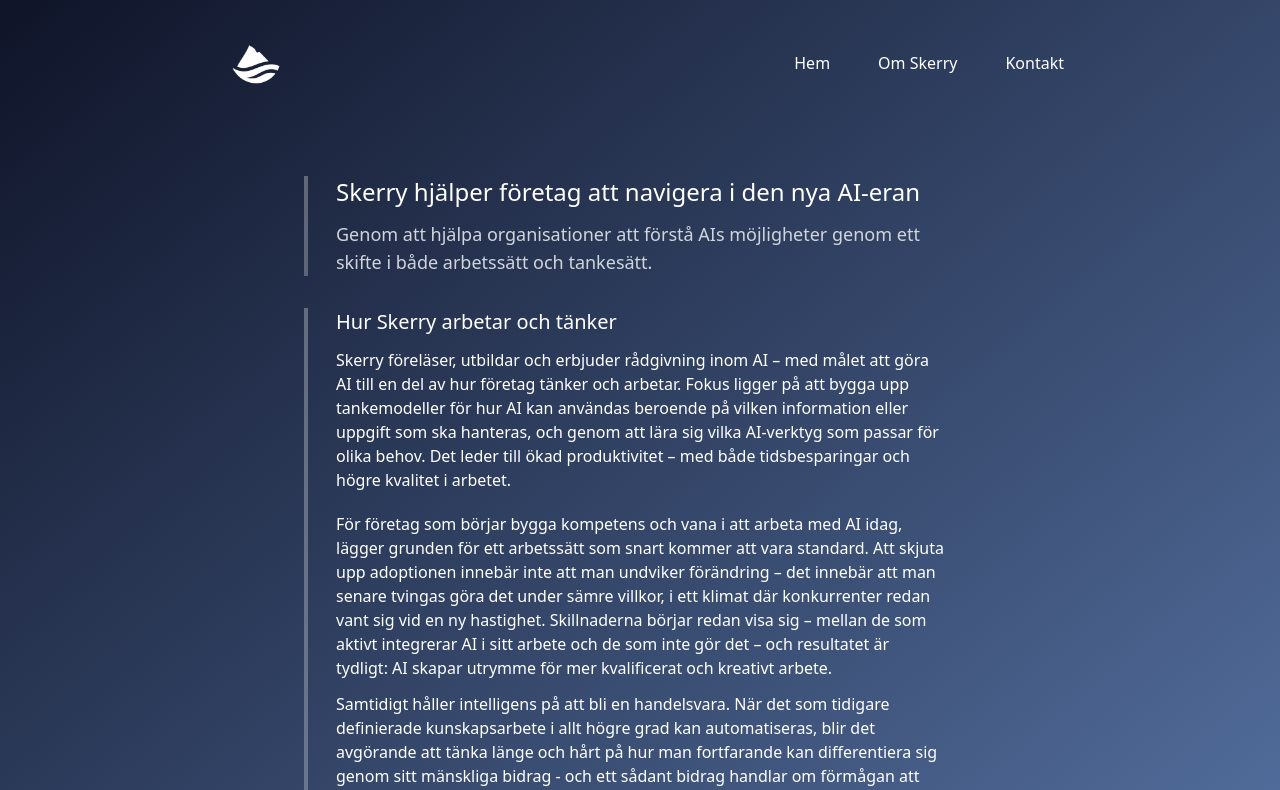
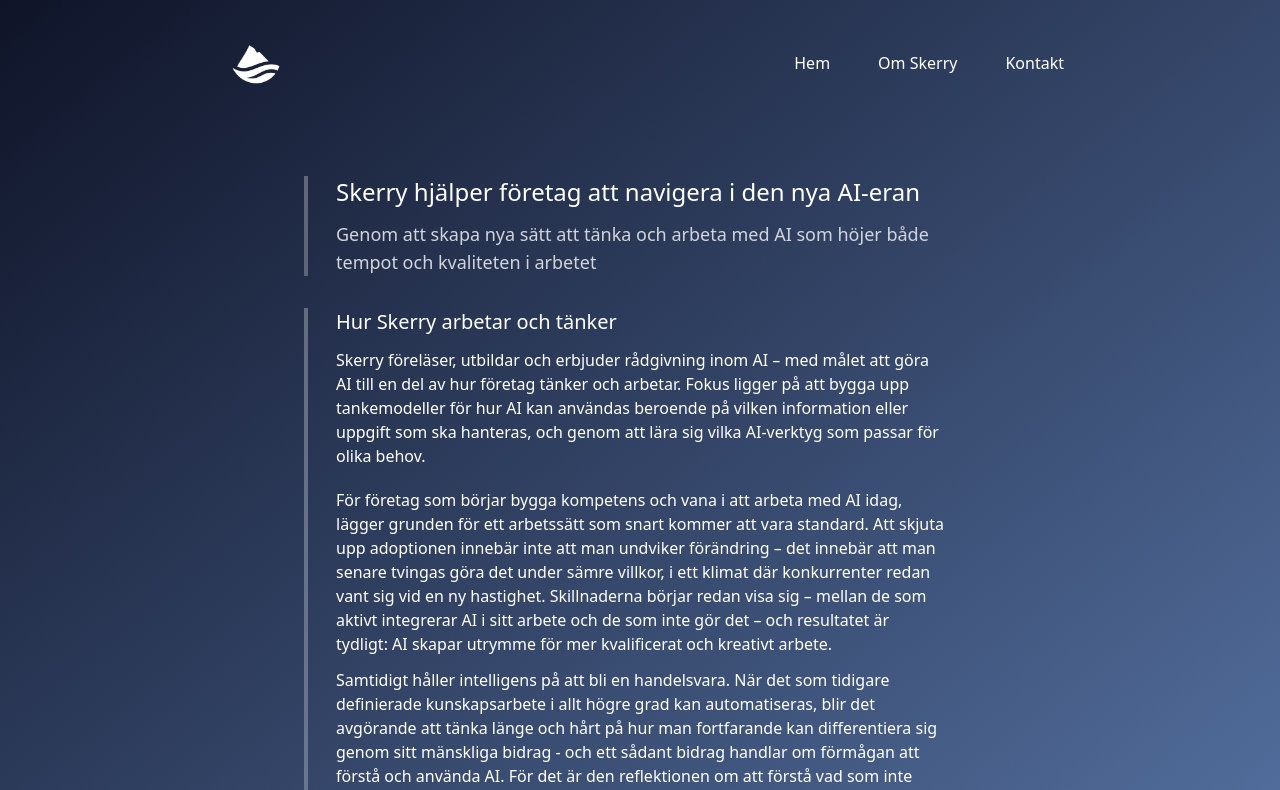
Before and after one commit to parlklo/skerry, a Next.js app: page /om-skerry in a window 1280 px wide. Shown: the top 790 px of the page. Built offline with nearby package versions, Linux system fonts and the light colour scheme.

Commit message:
new text under om skerry och frontpage

```diff
--- a/src/app/om-skerry/page.js
+++ b/src/app/om-skerry/page.js
@@ -10,7 +10,8 @@ const AboutPage = () => {
             Skerry hjälper företag att navigera i den nya AI-eran
           </h2>
           <p className="text-lg text-gray-300">
-          Genom att hjälpa organisationer att förstå AIs möjligheter genom ett skifte i både arbetssätt och tankesätt.
+          Genom att skapa nya sätt att tänka och arbeta med AI som höjer både tempot och kvaliteten i arbetet
+
 
 </p>
         </div>
@@ -27,10 +28,11 @@ const AboutPage = () => {
           {/* AI transformation section */}
           <section className="relative">
             <div className="absolute -left-8 top-0 w-1 h-full bg-gradient-to-b from-gray-50 to-stone-200 opacity-30"></div>
+
             <h3 className="text-xl font-medium mb-3">Hur Skerry arbetar och tänker</h3>
             <div className="space-y-3 text-base">
               <p>
-              Skerry föreläser, utbildar och erbjuder rådgivning inom AI – med målet att göra AI till en del av hur företag tänker och arbetar. Fokus ligger på att bygga upp tankemodeller för hur AI kan användas beroende på vilken information eller uppgift som ska hanteras, och genom att lära sig vilka AI-verktyg som passar för olika behov. Det leder till ökad produktivitet – med både tidsbesparingar och högre kvalitet i arbetet.
+              Skerry föreläser, utbildar och erbjuder rådgivning inom AI – med målet att göra AI till en del av hur företag tänker och arbetar. Fokus ligger på att bygga upp tankemodeller för hur AI kan användas beroende på vilken information eller uppgift som ska hanteras, och genom att lära sig vilka AI-verktyg som passar för olika behov.
               </p>
               <p>
               För företag som börjar bygga kompetens och vana i att arbeta med AI idag, lägger grunden för ett arbetssätt som snart kommer att vara standard. Att skjuta upp adoptionen innebär inte att man undviker förändring – det innebär att man senare tvingas göra det under sämre villkor, i ett klimat där konkurrenter redan vant sig vid en ny hastighet. Skillnaderna börjar redan visa sig – mellan de som aktivt integrerar AI i sitt arbete och de som inte gör det – och resultatet är tydligt: AI skapar utrymme för mer kvalificerat och kreativt arbete.
--- a/src/app/page.js
+++ b/src/app/page.js
@@ -14,8 +14,7 @@ const HomePage = () => {
             Artificiell intelligens omformar världen i en takt och omfattning som saknar motstycke bland tidigare teknologiska skiften. Förändringen påverkar allt – från hur länder styrs till hur företag byggs – och allt sker i ett rasande tempo.
           </p>
           <p>
-            Med det sagt så är det i denna nya verklighet lättare än någonsin att bli föråldrad. Traditionella arbetssätt har tappat sin relevans, samtidigt som förändringens höga tempo gör det svårt att navigera, skapa överblick och förstå utvecklingens riktning.
-          </p>
+          Med det sagt så är det i denna nya verklighet lättare än någonsin att bli föråldrad. Traditionella arbetssätt har tappat sin relevans, samtidigt som utvecklingen är fragmenterad, abstrakt och svår att överblicka – särskilt för dem som inte redan är tekniskt förankrade.          </p>
           <p className="text-base md:text-lg">
           Det är i den här kontexten Skerry verkar och hjälper er att navigera det som just nu förändrar spelreglerna för både produktivitet och problemlösning. För att använda AI handlar inte bara om att införa nya verktyg – det kräver också ett nytt sätt att tänka och förhålla sig på. Det innebär att omvärdera arbetsprocesser, hur information struktureras och hur man fördelar tid mest effektivt.
           </p>
```
